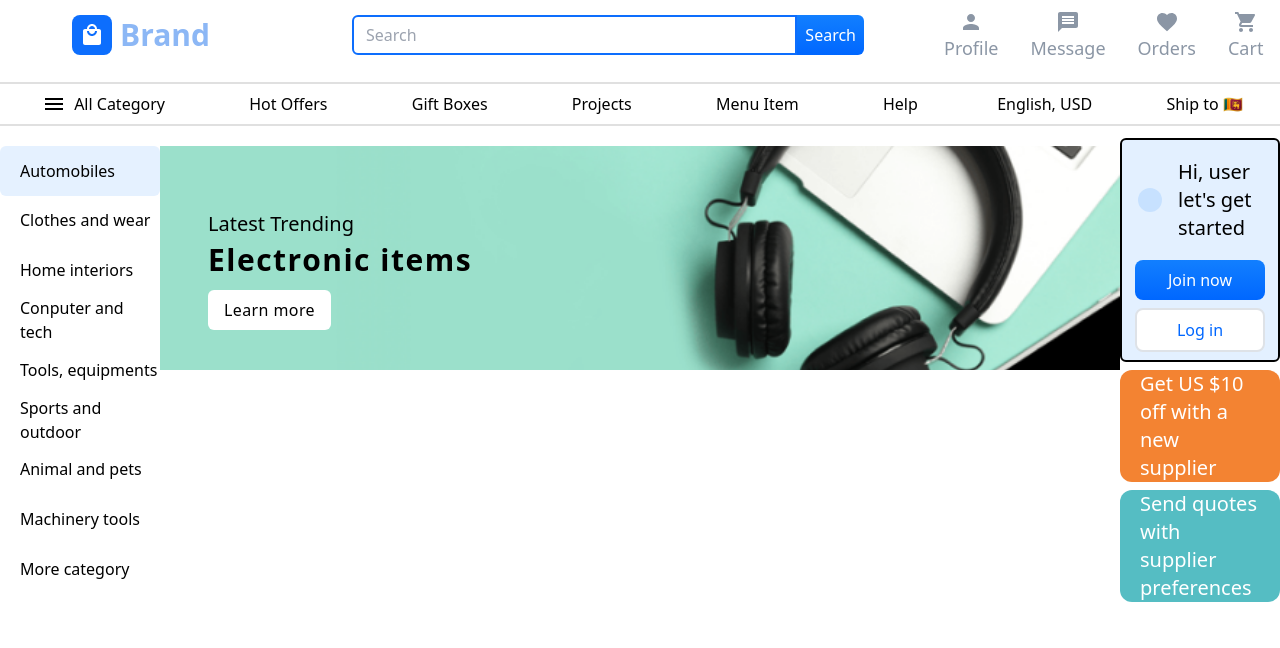
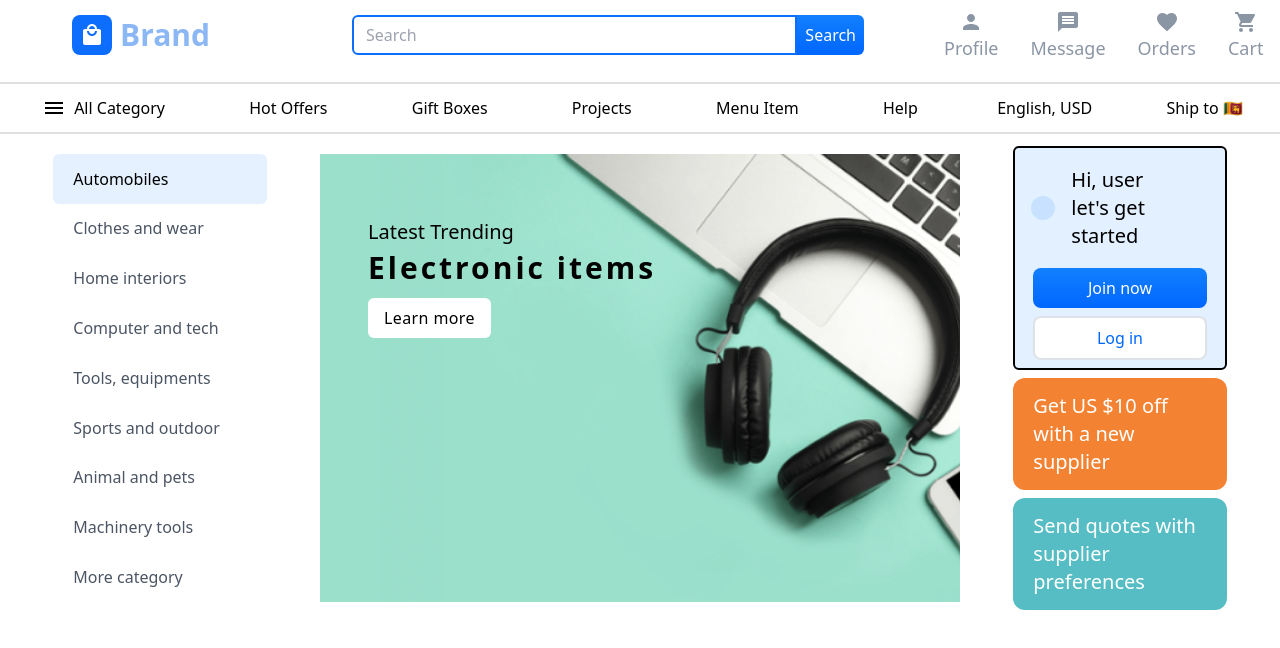
Before and after one commit to bartoszkozakiewicz/Ecommerce-Platform, a Next.js app: page / in a window 1280 px wide. Shown: the top 648 px of the page. Built offline with nearby package versions, Linux system fonts and the light colour scheme.

Commit message:
animation transitions added to navbar, categories & banner section!

```diff
--- a/components/BannerSection/BannerSection.tsx
+++ b/components/BannerSection/BannerSection.tsx
@@ -1,6 +1,6 @@
 "use client";
 
-import React, { useState } from "react";
+import React from "react";
 import BannerImg from "../../public/assets/banner-board.png";
 import { PersonIcon } from "@/utils/MaterialIcons";
 
@@ -10,17 +10,18 @@ type Props = {};
 
 const BannerSection = (props: Props) => {
   const BannerCategoryStyles =
-    "w-full rounded-md flex-1 text-[#505050] pl-5 text-start text-black hover:bg-gray-200";
+    "w-full rounded-md flex-1 text-gray-600 pl-5 text-start text-black hover:bg-gray-200";
 
   return (
     <div className="flex h-120 w-full justify-evenly">
+      {/* Desktop Category List */}
       <div className="hidden w-1/6 flex-col md:flex">
         <button className="w-full flex-1 rounded-md bg-[#E5F1FF] pl-5 text-start text-black">
           Automobiles
         </button>
         <button className={BannerCategoryStyles}>Clothes and wear</button>
         <button className={BannerCategoryStyles}>Home interiors</button>
-        <button className={BannerCategoryStyles}>Conputer and tech</button>
+        <button className={BannerCategoryStyles}>Computer and tech</button>
         <button className={BannerCategoryStyles}>Tools, equipments</button>
         <button className={BannerCategoryStyles}>Sports and outdoor</button>
         <button className={BannerCategoryStyles}>Animal and pets</button>
@@ -28,12 +29,13 @@ const BannerSection = (props: Props) => {
         <button className={BannerCategoryStyles}>More category</button>
       </div>
 
-      <div className="w-3/6 sm:h-1/2 sm:w-full">
+      {/* Banner Image */}
+      <div className="md:w-3/6">
         <h4 className="absolute ml-12 mt-16 text-xl">Latest Trending</h4>
-        <h1 className="absolute ml-12 mt-24 text-3xl font-extrabold tracking-wider">
+        <h1 className="absolute ml-12 mt-24 text-3xl font-black tracking-widest">
           Electronic items
         </h1>
-        <button className="absolute mt-36 ml-12 rounded-md bg-white px-4 py-2 tracking-wide">
+        <button className="absolute mt-36 ml-12 rounded-md bg-white px-4 py-2 tracking-wide hover:bg-gray-200">
           Learn more
         </button>
         <Image
@@ -44,6 +46,7 @@ const BannerSection = (props: Props) => {
         />
       </div>
 
+      {/* Desktop Login Section */}
       <div className="relative bottom-2 hidden w-1/6 md:block">
         <div className="mb-2 h-1/2 flex-col justify-center rounded-md border-2 border-black bg-[#E3F0FF]">
           <div className="m-4 flex h-2/5 items-center justify-around">
@@ -58,10 +61,10 @@ const BannerSection = (props: Props) => {
           </div>
 
           <div className="flex h-2/5 w-full flex-wrap justify-center">
-            <button className="mb-2 flex w-5/6 content-center justify-center rounded-lg bg-gradient-to-b from-[#127FFF] to-[#0067FF] py-2 text-white">
+            <button className="mb-2 flex w-5/6 content-center justify-center rounded-lg bg-gradient-to-b from-[#127FFF] to-[#0067FF] py-2 text-white hover:bg-blue-600">
               Join now
             </button>
-            <button className="w-5/6 rounded-lg border-2 border-[#DEE2E7] bg-white py-2 text-[#0067FF]">
+            <button className="w-5/6 rounded-lg border-2 border-[#DEE2E7] bg-white py-2 text-[#0067FF] hover:bg-gray-100">
               Log in
             </button>
           </div>
--- a/components/HeaderBar/HeaderBar.tsx
+++ b/components/HeaderBar/HeaderBar.tsx
@@ -6,36 +6,43 @@ import { MenuIcon } from "@/utils/MaterialIcons";
 type Props = {};
 
 const HeaderBar = (props: Props) => {
+  const HeaderBarStyles =
+    "rounded-full px-2 py-1 transition-all hover:bg-gray-200 hover:text-[#0D6EFD]";
+
   return (
     <>
       {/* Desktop */}
       <div className="my-5 hidden w-full justify-around border-t-2 border-b-2 border-[#E0E0E0] py-2 md:flex">
         <div className="flex w-3/4 items-center justify-around">
-          <button className=" flex items-center">
+          <button className="flex items-center rounded-full px-2 py-1 transition-all hover:bg-gray-200 hover:text-[#0D6EFD]">
             <MenuIcon className="mr-2" />
             All Category
           </button>
-          <button>Hot Offers</button>
-          <button>Gift Boxes</button>
-          <button>Projects</button>
-          <button>Menu Item</button>
-          <button>Help</button>
+          <button className={HeaderBarStyles}>Hot Offers</button>
+          <button className={HeaderBarStyles}>Gift Boxes</button>
+          <button className={HeaderBarStyles}>Projects</button>
+          <button className={HeaderBarStyles}>Menu Item</button>
+          <button className={HeaderBarStyles}>Help</button>
         </div>
 
         <div className="flex w-1/4 items-center justify-around">
-          <button>English, USD</button>
-          <button>Ship to 🇱🇰</button>
+          <button className={HeaderBarStyles}>English, USD</button>
+          <button className={HeaderBarStyles}>Ship to 🇱🇰</button>
         </div>
       </div>
 
       {/* Mobile */}
       <div className="m-4 flex justify-around text-[#0D6EFD] md:hidden">
-        <button className="rounded-md bg-gray-200 px-2 py-1">
+        <button className="rounded-md bg-gray-200 px-2 py-1 transition-all hover:bg-gray-300 hover:text-blue-500">
           All category
         </button>
-        <button className="rounded-md bg-gray-200 px-2 py-1">Gadgets</button>
-        <button className="rounded-md bg-gray-200 px-2 py-1">Clothes</button>
-        <button className="rounded-md bg-gray-200 px-2 py-1">
+        <button className="rounded-md bg-gray-200 px-2 py-1 transition-all hover:bg-gray-300 hover:text-blue-500">
+          Gadgets
+        </button>
+        <button className="rounded-md bg-gray-200 px-2 py-1 transition-all hover:bg-gray-300 hover:text-blue-500">
+          Clothes
+        </button>
+        <button className="rounded-md bg-gray-200 px-2 py-1 transition-all hover:bg-gray-300 hover:text-blue-500">
           Accessories
         </button>
       </div>
--- a/components/NavBar/NavBar.tsx
+++ b/components/NavBar/NavBar.tsx
@@ -1,5 +1,6 @@
 "use client";
 import { useState } from "react";
+import Link from "next/link";
 import {
   LocalMallIcon,
   PersonIcon,
@@ -29,7 +30,7 @@ const NavBar = (props: Props) => {
     <>
       <nav className="my-2 hidden w-full justify-around md:flex">
         {/* Brand Logo */}
-        <div className="flex w-1/5 items-center justify-evenly pl-10 md:justify-start">
+        <div className="flex w-1/5 cursor-pointer items-center justify-evenly pl-10 md:justify-start">
           <span className="flex h-10 w-10 items-center justify-center rounded-lg bg-[#0D6EFD]">
             <LocalMallIcon className="text-white" />
           </span>
@@ -64,21 +65,23 @@ const NavBar = (props: Props) => {
         <nav className="m-2 flex items-center justify-around md:hidden md:w-0">
           <div className="flex w-1/2">
             <button onClick={() => setSidebarActive(!sidebarActive)}>
-              <MenuIcon className="mr-5 h-10 w-10 justify-center text-[#1C1C1C] md:hidden" />
+              <MenuIcon className="mr-5 h-10 w-10 cursor-pointer justify-center rounded-full text-[#1C1C1C] transition-all hover:bg-gray-200 hover:p-1 hover:text-[#0D6EFD] md:hidden" />
             </button>
-            <span className="mr-3 flex h-10 w-10  items-center justify-center rounded-lg bg-[#0D6EFD]">
-              <LocalMallIcon className="text-white" />
-            </span>
-            <h1 className="text-3xl font-bold text-[#8CB7F5]">Brand</h1>
+            <Link className="flex" href="">
+              <span className="mr-3 flex h-10 w-10 items-center justify-center rounded-lg bg-[#0D6EFD]">
+                <LocalMallIcon className="text-white" />
+              </span>
+              <h1 className="text-3xl font-bold text-[#8CB7F5]">Brand</h1>
+            </Link>
           </div>
 
           <div className="">
             <button className="mr-5">
-              <ShoppingCartOutlinedIcon className="h-8 w-8" />
+              <ShoppingCartOutlinedIcon className="h-8 w-8 rounded-full transition-all hover:bg-gray-200 hover:p-1 hover:text-[#0D6EFD]" />
             </button>
 
             <button className="">
-              <PersonOutlineOutlinedIcon className="h-8 w-8" />
+              <PersonOutlineOutlinedIcon className="h-8 w-8 rounded-full transition-all hover:bg-gray-200 hover:p-1 hover:text-[#0D6EFD]" />
             </button>
           </div>
         </nav>
--- a/components/NavBar/NavBarButton/NavBarButton.tsx
+++ b/components/NavBar/NavBarButton/NavBarButton.tsx
@@ -8,7 +8,7 @@ interface Props {
 const NavBarButton: FC<Props> = ({ title, icon }) => {
   return (
     <div>
-      <button className="px-3 text-[#8B96A5] xl:px-4">
+      <button className="px-3 text-[#8B96A5] transition-all hover:rounded-full hover:bg-gray-200 xl:px-4">
         {icon}
         <p className="xl:text-lg">{title}</p>
       </button>
```
